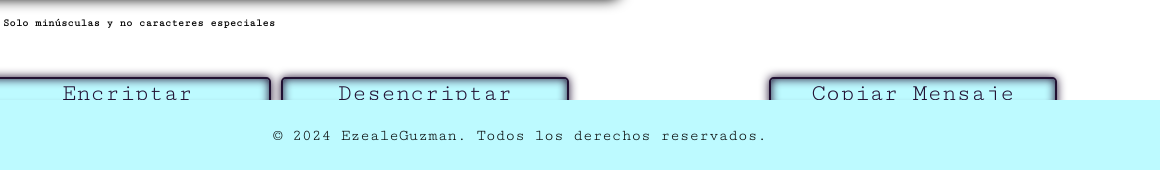
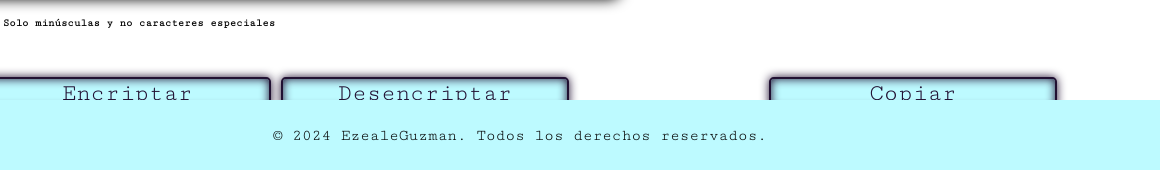
Before and after one commit to EzeAleGuzman/Challenger1, a plain HTML site: page index.html in a window 1280 px wide. Shown: the part 630-800 px from the top of the page, 120-1280 px from the left. Drawn offline with Linux system fonts and the light colour scheme.

Commit message:
corrijo boton

```diff
--- a/index.html
+++ b/index.html
@@ -39,7 +39,7 @@
 
                 <button onclick="Desencriptar()" id="desencriptar" class="btn">Desencriptar</button>
             </div>
-                <div> <button id="copiar-btn"  class="btn" onclick="copiarMensaje()">Copiar Mensaje</button></div>
+                <div> <button id="copiar-btn"  class="btn" onclick="copiarMensaje()">Copiar</button></div>
 
             </div>
 
```
